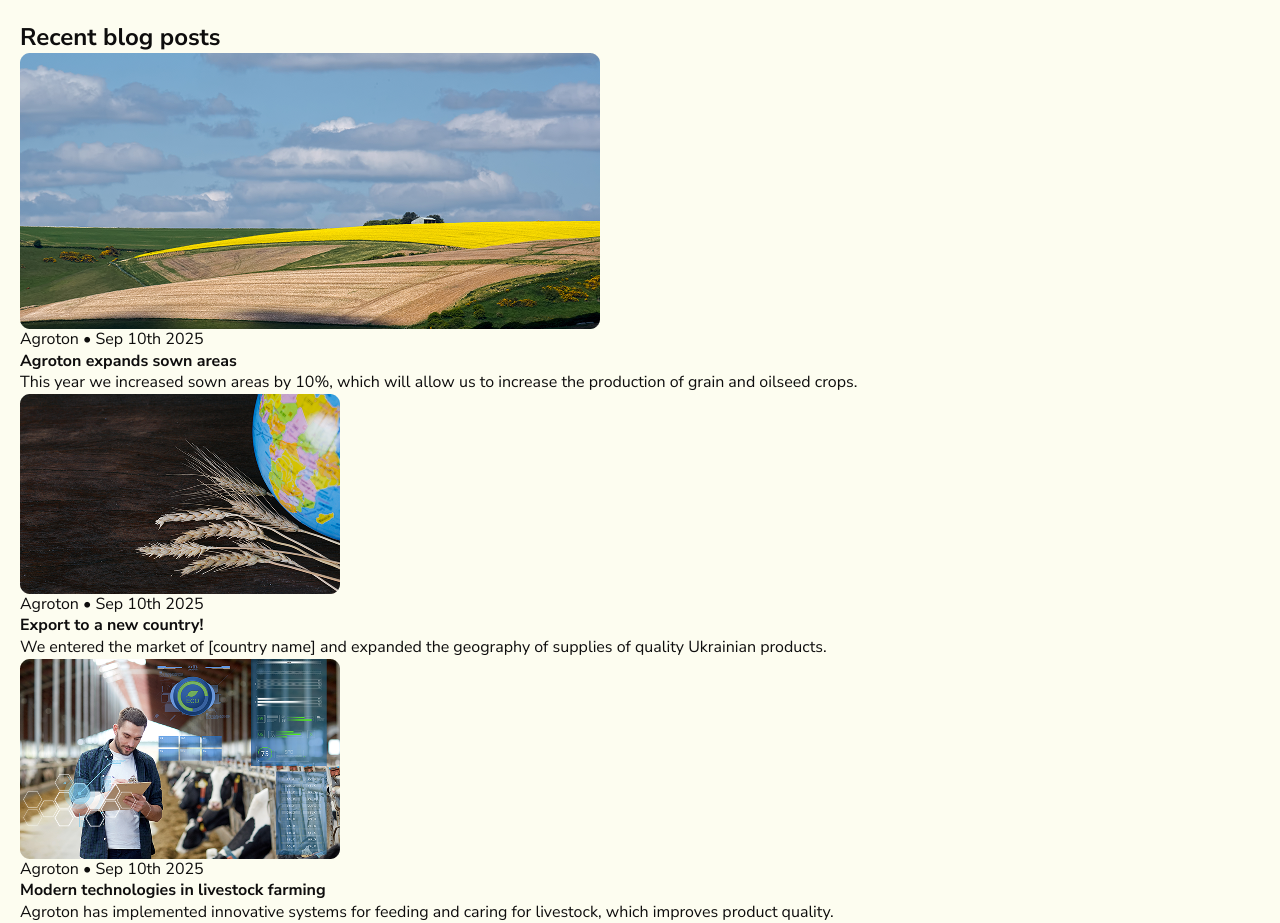
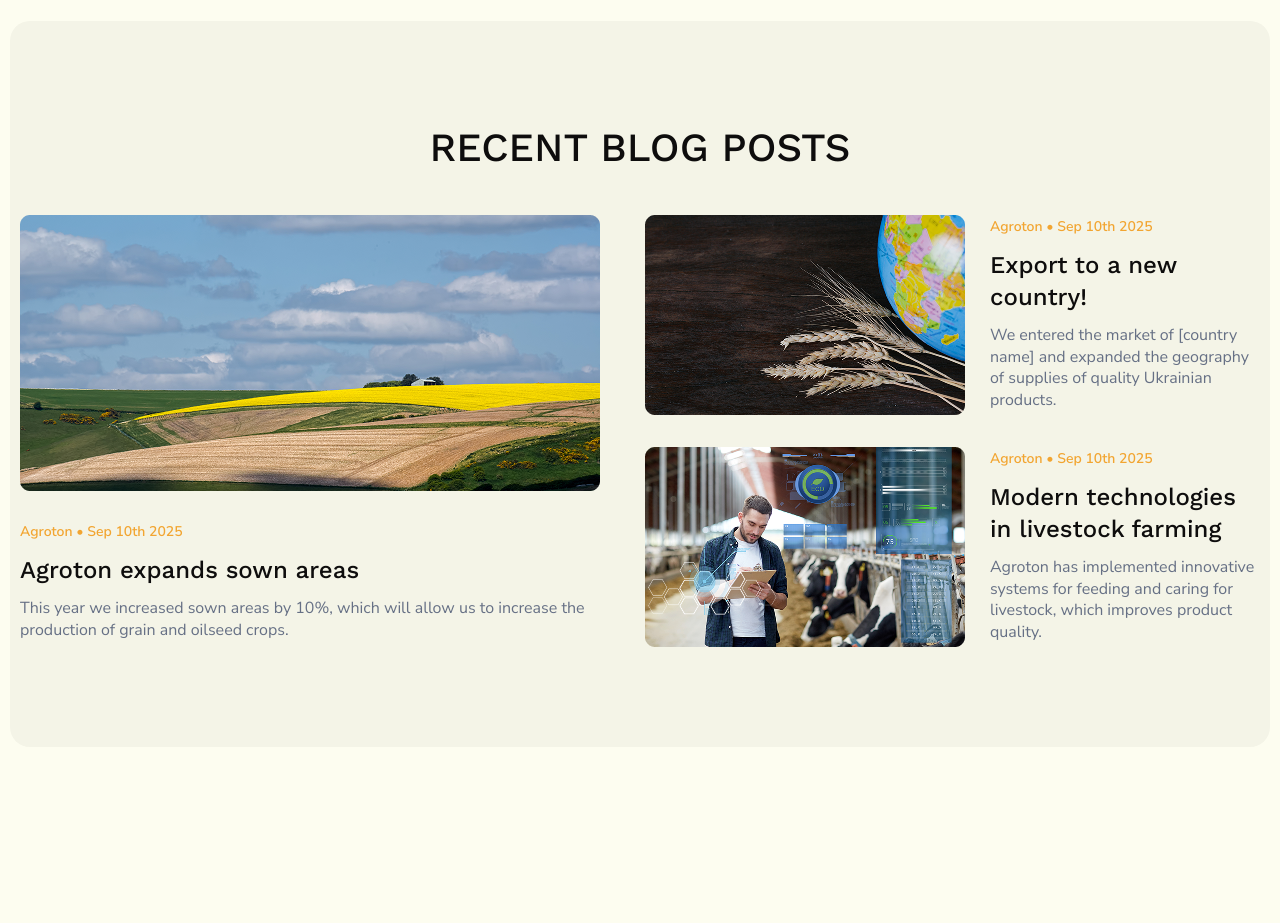
Before and after one commit to poetryofcode/Agroton, a Next.js app: page / in a window 1280 px wide. Shown: the part 4640-5563 px from the top of the page. After the commit the page ends 5467 px from the top, so only its background shows below. Built offline with nearby package versions, Linux system fonts and the light colour scheme.

Commit message:
feat: blog styling

```diff
--- a/src/components/Blog.module.scss
+++ b/src/components/Blog.module.scss
@@ -11,4 +11,61 @@
 }
 
 .blog {
+  margin-bottom: 80px;
+  &__wrapper {
+    border-radius: 20px;
+    background: #f4f4e7;
+    padding: 100px 0;
+  }
 }
+
+.title {
+  text-align: center;
+  font-family: "Work Sans";
+  font-size: 40px;
+  font-weight: 500;
+  margin-bottom: 40px;
+  text-transform: uppercase;
+}
+
+.items {
+  display: grid;
+  grid-template-columns: 580px auto;
+  grid-template-rows: 1fr 1fr;
+  gap: 32px 45px;
+}
+
+.item__big {
+  grid-row: 1 / -1;
+}
+
+.item__small {
+  display: flex;
+  align-items: center;
+  gap: 25px;
+}
+
+.date {
+  color: #f2a531;
+  font-size: 14px;
+  font-weight: 600;
+  margin-bottom: 12px;
+}
+
+.item__big .item__img {
+  margin-bottom: 32px;
+}
+
+.subtitle {
+  font-family: "Work Sans";
+  font-size: 24px;
+  font-weight: 500;
+  margin-bottom: 12px;
+}
+
+.text {
+  color: #667085;
+  font-family: "Nunito Sans";
+  font-size: 16px;
+  font-weight: 400;
+}
--- a/src/components/Blog.tsx
+++ b/src/components/Blog.tsx
@@ -13,23 +13,23 @@ export default function About() {
           <div className={styles.container}>
             <h2 className={styles.title}>Recent blog posts</h2>
             <div className={styles.items}>
-              <div className={styles.item}>
+              <div className={styles.item__big}>
                 <Image className={styles.item__img} src={itemImg} alt="img" />
                 <div className={styles.item__info}>
-                  <p className={styles.date}>Agroton • Sep 10th 2025</p>
-                  <h4 className={styles.subtitle}>
-                    Agroton expands sown areas
-                  </h4>
-                  <p className={styles.text}>
-                    This year we increased sown areas by 10%, which will allow
-                    us to increase the production of grain and oilseed crops.
-                  </p>
+                  <p className={styles.date}>Agroton • Sep 10th 2025</p>{" "}
                 </div>
+                <h4 className={styles.subtitle}>Agroton expands sown areas</h4>
+                <p className={styles.text}>
+                  This year we increased sown areas by 10%, which will allow us
+                  to increase the production of grain and oilseed crops.
+                </p>
               </div>
-              <div className={styles.item}>
+              <div className={styles.item__small}>
                 <Image className={styles.item__img} src={blogTwo} alt="img" />
-                <div className={styles.item__info}>
-                  <p className={styles.date}>Agroton • Sep 10th 2025</p>
+                <div className={styles.item__box}>
+                  <div className={styles.item__info}>
+                    <p className={styles.date}>Agroton • Sep 10th 2025</p>{" "}
+                  </div>
                   <h4 className={styles.subtitle}>Export to a new country!</h4>
                   <p className={styles.text}>
                     We entered the market of [country name] and expanded the
@@ -37,10 +37,12 @@ export default function About() {
                   </p>
                 </div>
               </div>
-              <div className={styles.item}>
+              <div className={styles.item__small}>
                 <Image className={styles.item__img} src={blogThree} alt="img" />
-                <div className={styles.item__info}>
-                  <p className={styles.date}>Agroton • Sep 10th 2025</p>
+                <div className={styles.item__box}>
+                  <div className={styles.item__info}>
+                    <p className={styles.date}>Agroton • Sep 10th 2025</p>{" "}
+                  </div>
                   <h4 className={styles.subtitle}>
                     Modern technologies in livestock farming
                   </h4>
```
